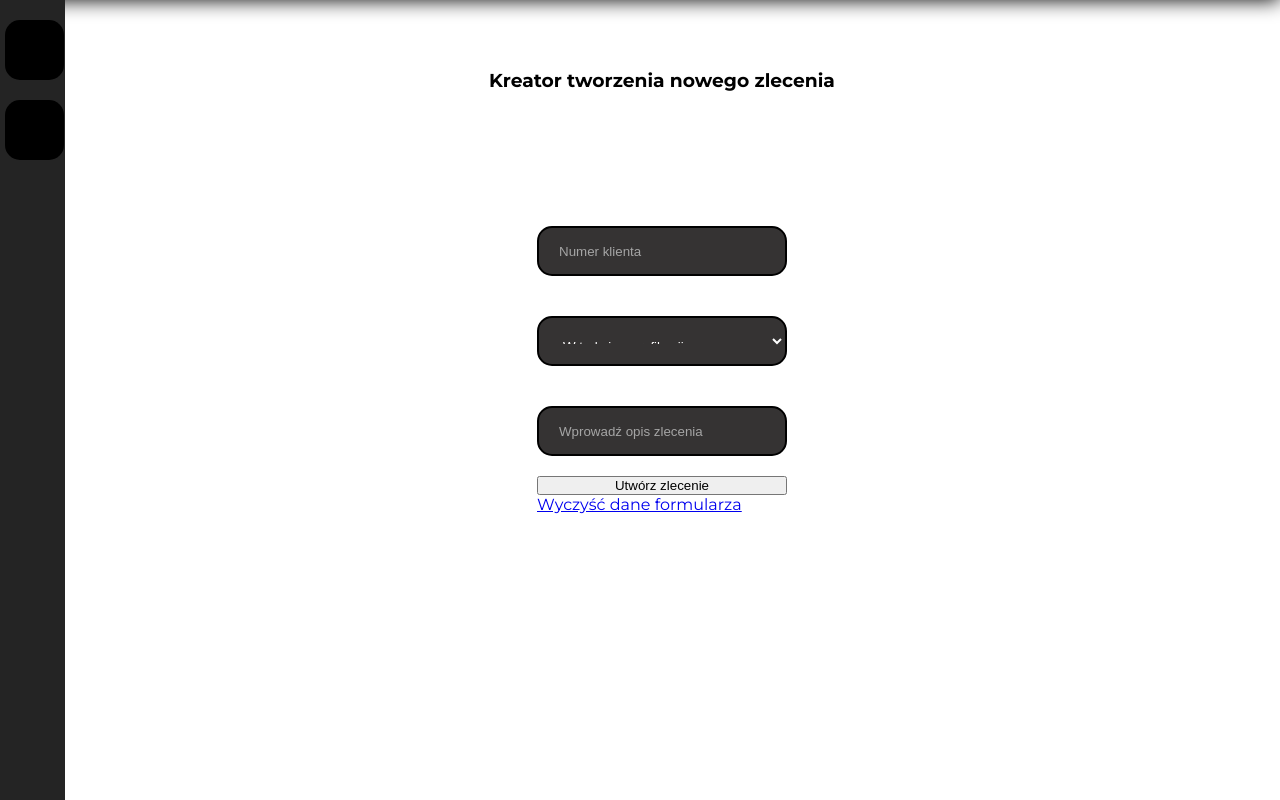
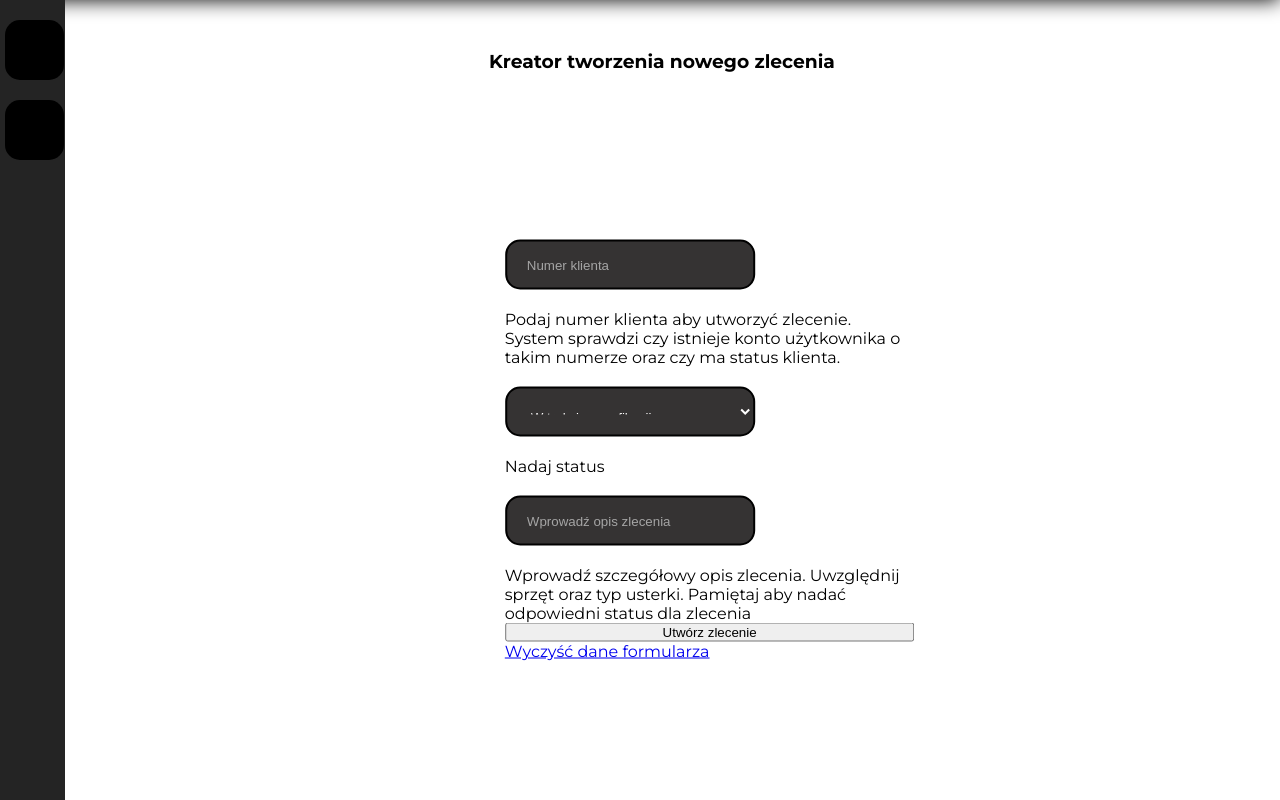
Before and after one commit to Bartek1995/web-computer-service, a Django app: page /main/service/create_order in a window 1280 px wide. Shown: the part 50-850 px from the top of the page. Run offline with Django 3.2, Linux system fonts and the light colour scheme; some libraries are stand-ins or nearby versions.

Commit message:
Modify structure of create order page.

```diff
--- a/Web_Computer_Service/account/templates/account/service_functions/create_order.html
+++ b/Web_Computer_Service/account/templates/account/service_functions/create_order.html
@@ -6,8 +6,8 @@
 
 {% block content %}
 
-<div class="creator">
-    <h3>Kreator tworzenia nowego zlecenia</h3>
+    <h3 class="page-function-title">Kreator tworzenia nowego zlecenia</h3>
+    <div class="content wrapper">
 
     <form method="POST" enctype="multipart/form-data" class="form-employee">
         {% csrf_token %}
@@ -16,12 +16,16 @@
             {% render_field form.customer_number class="form-field" placeholder="Numer klienta" type="number" %}
         </div>
         <p class="error">{{ error }}</p>
+        <p>Podaj numer klienta aby utworzyć zlecenie.</p>
+        <p>System sprawdzi czy istnieje konto użytkownika o takim numerze oraz czy ma status klienta.</p>
         <div class="form-area">
             {% render_field form.order_state class="form-field status-order" placeholder="Status zamówienia" type="number" %}
         </div>
+        <p>Nadaj status</p>
         <div class="form-area">
             {% render_field form.description class="form-field text-area" placeholder="Wprowadź opis zlecenia" type="text" %}
         </div>
+        <p>Wprowadź szczegółowy opis zlecenia. Uwzględnij sprzęt oraz typ usterki. Pamiętaj aby nadać odpowiedni status dla zlecenia</p>
         <button type="submit" class="btn-custom">Utwórz zlecenie</button>
         <span><a class="btn-custom" href="{% url 'Web_Computer_Service:clean_order_cookies'%}">Wyczyść dane formularza</a></span>
     </form>
@@ -30,5 +34,12 @@
 <div class="form-errors">
     {{form.errors}}
 </div>
+{% if messages %}
+{% for message in messages %}
+<div class="messages-and-errors type-{{message.tags}}">
+        {{ message }}
+</div>
+{% endfor %}
+{% endif %}
 
 {% endblock %}
```
